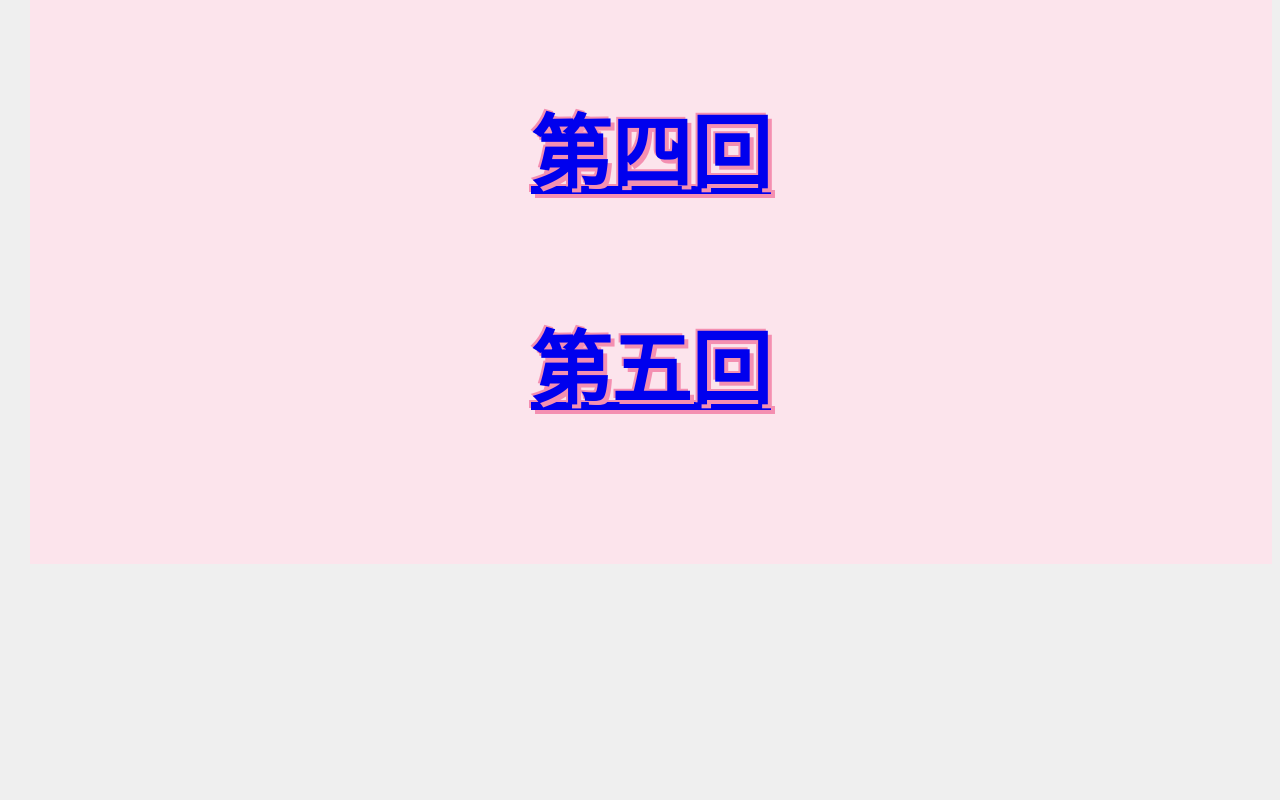
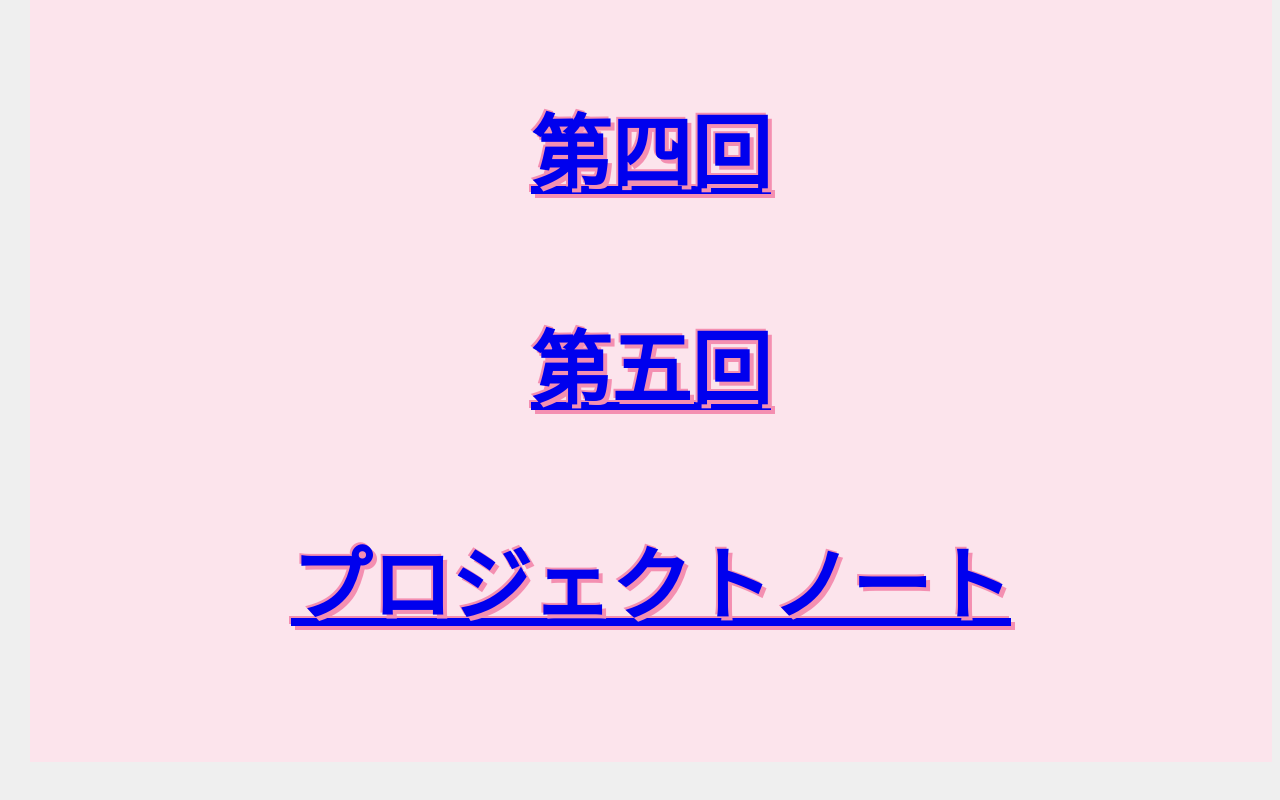
Before and after one commit to 202201882/xbp, a plain HTML site: page de34/index.html in a window 1280 px wide. Shown: the part 1694-2494 px from the top of the page. Before the commit the page ends 2338 px from the top, so only its background shows below. Drawn offline with Linux system fonts and the light colour scheme.

Commit message:
20230716

```diff
--- a/de34/index.html
+++ b/de34/index.html
@@ -83,7 +83,7 @@ img {
     <h1 style="text-align: center; color: #f48fb1;"><a href="デザイン演習3-3.html">第三回</a></h1>
     <h1 style="text-align: center; color: #f48fb1;"><a href="デザイン演習3-4.html">第四回</a></h1>
     <h1 style="text-align: center; color: #f48fb1;"><a href="デザイン演習3-5.html">第五回</a></h1>
-    <br>
+    <h1 style="text-align: center; color: #f48fb1;"><a href="デザイン演習project.html">プロジェクトノート</a></h1>
     <br>
     <br>
     <br>
```
